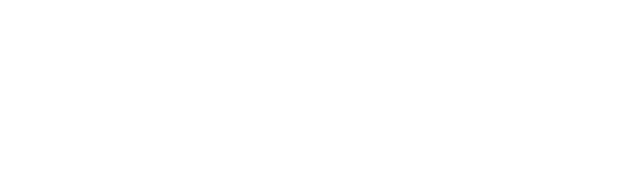
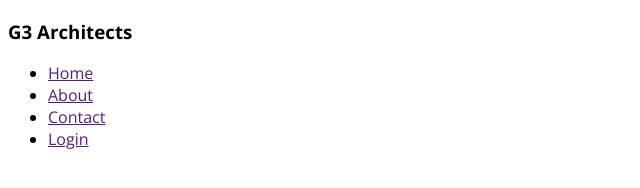
Before and after one commit to RumiDalas/architect-website, a plain HTML site: page index.html in a window 1280 px wide. Shown: the whole page, without its empty margins (0-640 px from the left). Drawn offline with nearby package versions, Linux system fonts and the light colour scheme.

Commit message:
google font added

```diff
--- a/index.html
+++ b/index.html
@@ -7,6 +7,17 @@
     <link rel="stylesheet" href="./styles/architect.css">
 </head>
 <body>
+    <header>
+        <nav>
+            <h3>G3 Architects</h3>
+            <ul>
+                <li><a href="">Home</a></li>
+                <li><a href="">About</a></li>
+                <li><a href="">Contact</a></li>
+                <li><a href="">Login</a></li>
+            </ul>
+        </nav>
+    </header>
 
 </body>
 </html>
--- a/styles/architect.css
+++ b/styles/architect.css
@@ -0,0 +1,5 @@
+@import url('https://fonts.googleapis.com/css2?family=Open+Sans:wght@300;400;700;800&display=swap');
+
+*{
+    font-family: 'Open Sans', sans-serif;
+}
```
